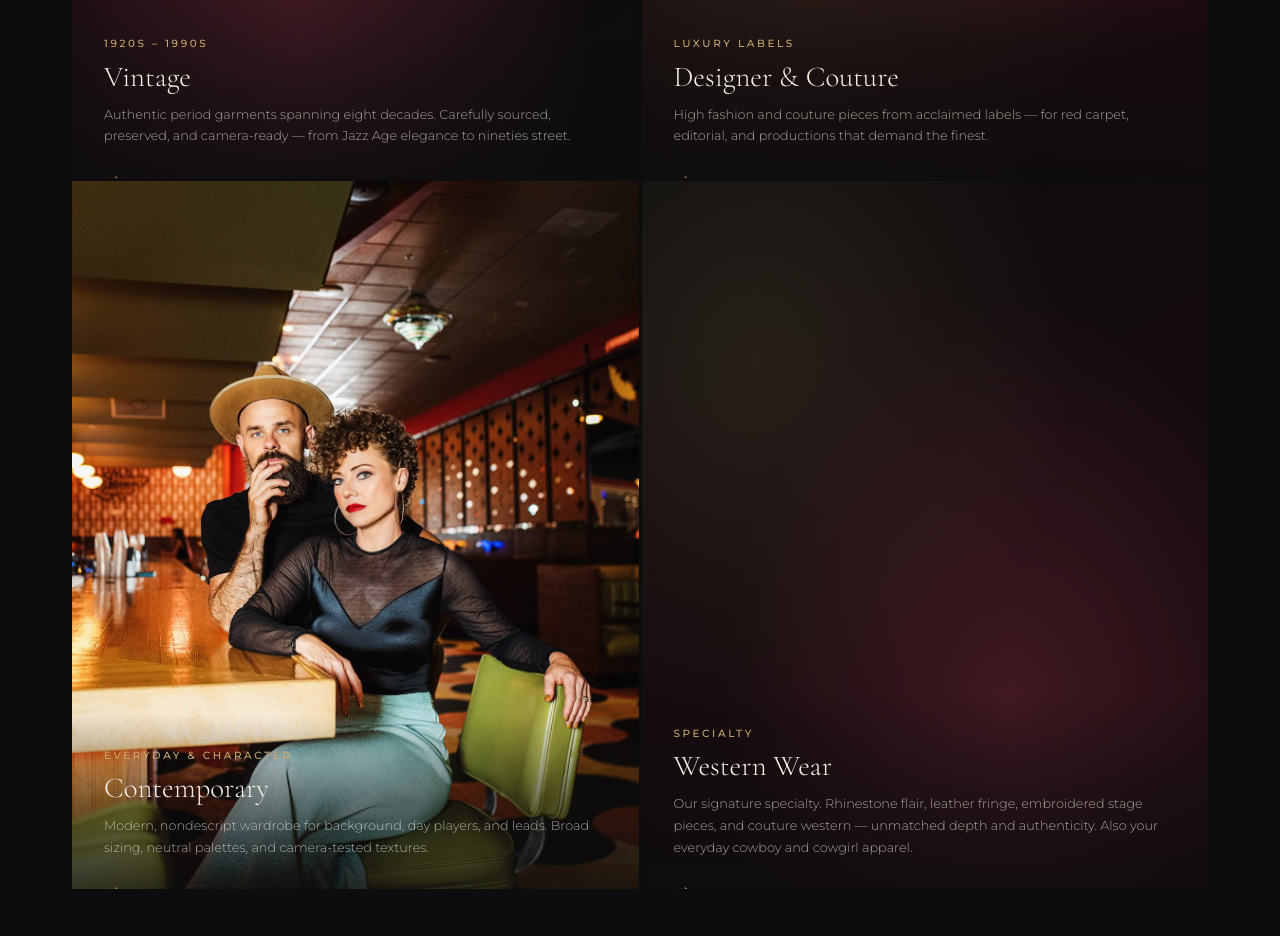
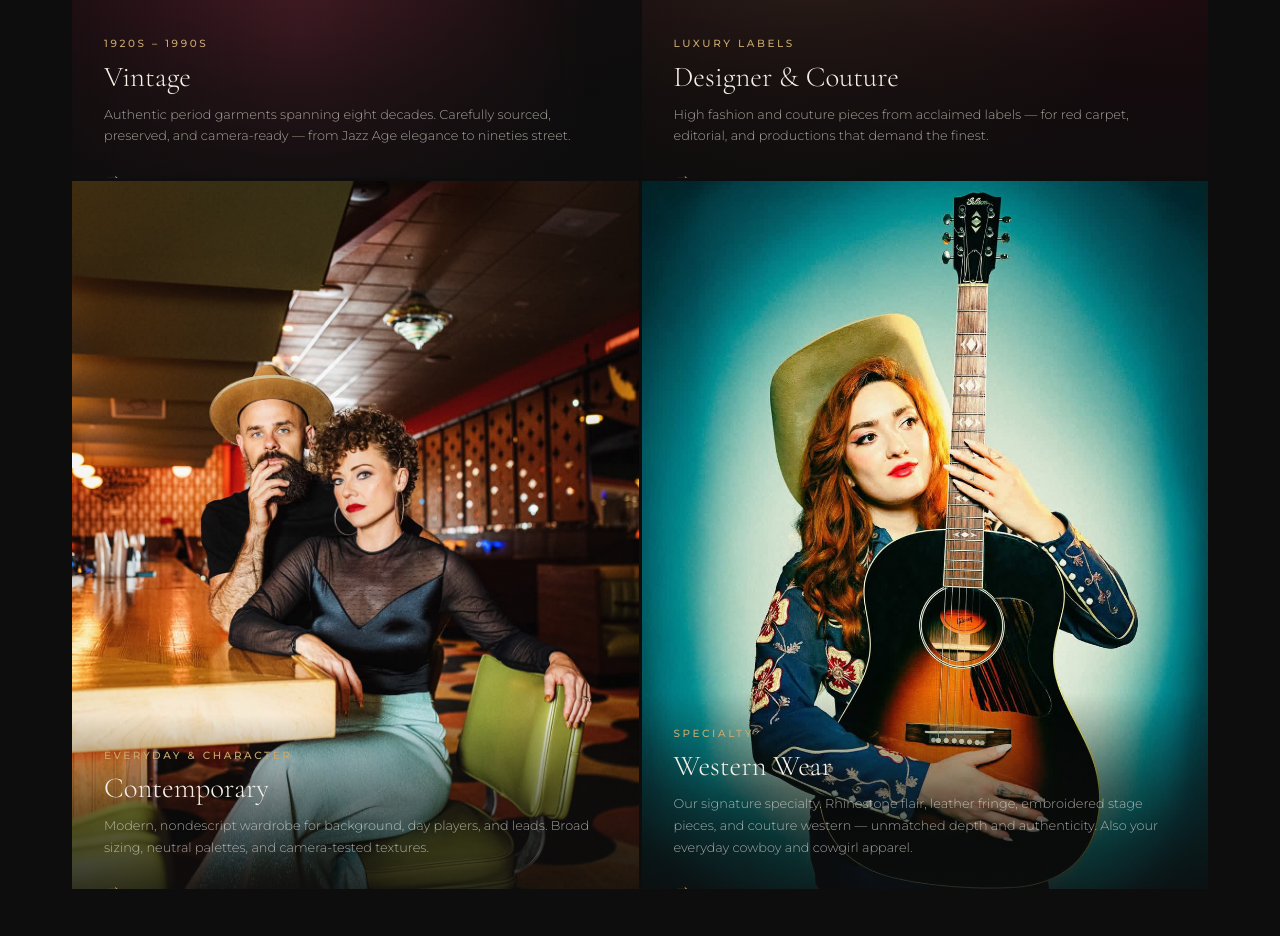
Before and after one commit to johnpaularthur/music-city-wardrobe, a plain HTML site: page index.html in a window 1280 px wide. Shown: the part 2622-3558 px from the top of the page. Drawn offline with nearby package versions, Linux system fonts and the light colour scheme.

Commit message:
Add Western Wear photo and log photo/model-release sign-off item
Wire images/western-wear.jpg (1080x1350, exact 4:5) into the Western
Wear collection card. Update NOTES-FOR-BARRIE.md: log the theme lock and
collection photos, and add a photo-usage / model-release item to the
sign-off checklist since the cards now show identifiable people.

Co-Authored-By: Claude Opus 4.8 (1M context) <noreply@anthropic.com>

```diff
--- a/style.css
+++ b/style.css
@@ -592,10 +592,7 @@ address { font-style: normal; }
 }
 
 .collection-card__img--redcarpet {
-  background:
-    radial-gradient(ellipse at 65% 75%, var(--ph-1) 0%, transparent 55%),
-    radial-gradient(ellipse at 20% 25%, var(--ph-2) 0%, transparent 50%),
-    linear-gradient(150deg, var(--ph-base-b) 0%, var(--ph-base-a) 100%);
+  background: url('images/western-wear.jpg') center / cover no-repeat;
 }
 
 .collection-card__body {
```
Also changed, not shown: images/western-wear.jpg (added), 1 other file.
